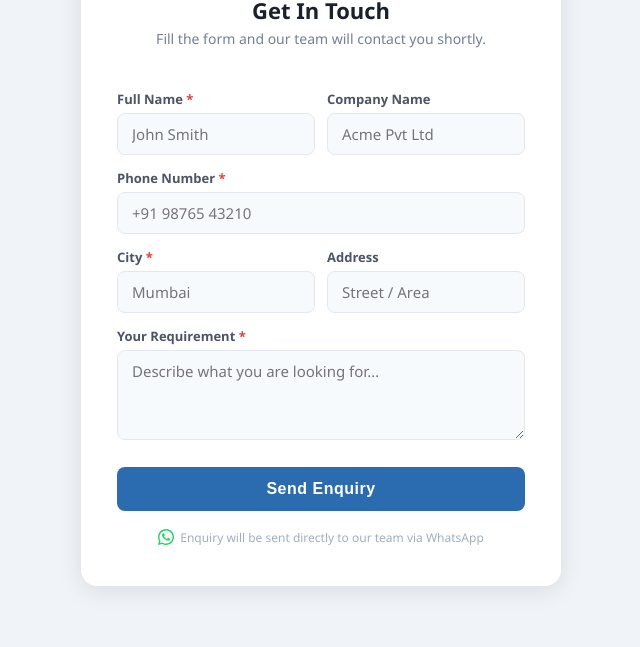
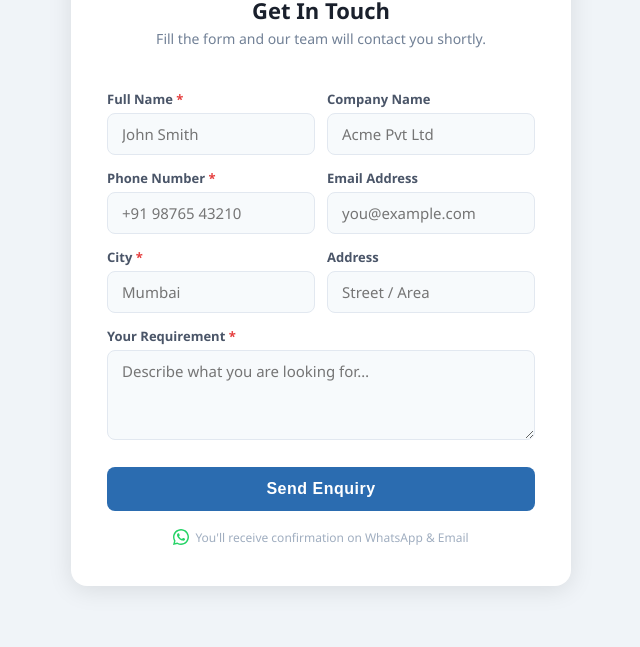
Before and after one commit to khushbuchuahan3/Whatsup-Lead-Notification-System, a website: page public/index.html in a window 1280 px wide. Shown: the part 153-800 px from the top of the page, without its empty margins (319-959 px from the left). Drawn offline with Linux system fonts and the light colour scheme.

Commit message:
Update public/index.html

```diff
--- a/public/index.html
+++ b/public/index.html
@@ -6,7 +6,6 @@
   <title>Contact Us</title>
   <style>
     * { box-sizing: border-box; margin: 0; padding: 0; }
-
     body {
       min-height: 100vh;
       background: #f0f4f8;
@@ -16,117 +15,49 @@
       font-family: 'Segoe UI', Arial, sans-serif;
       padding: 24px 16px;
     }
-
     .card {
       background: #fff;
       border-radius: 16px;
       box-shadow: 0 4px 24px rgba(0,0,0,0.10);
       padding: 40px 36px;
       width: 100%;
-      max-width: 480px;
+      max-width: 500px;
     }
-
-    .logo {
-      text-align: center;
-      margin-bottom: 8px;
-      font-size: 28px;
+    .logo { text-align: center; margin-bottom: 8px; font-size: 28px; }
+    h1 { text-align: center; font-size: 22px; color: #1a202c; margin-bottom: 4px; }
+    .subtitle { text-align: center; color: #718096; font-size: 14px; margin-bottom: 28px; }
+    label {
+      display: block; font-size: 13px; font-weight: 600;
+      color: #4a5568; margin-bottom: 5px; margin-top: 14px;
     }
-
-    h1 {
-      text-align: center;
-      font-size: 22px;
-      color: #1a202c;
-      margin-bottom: 4px;
+    label span { color: #e53e3e; }
+    input, textarea {
+      width: 100%; padding: 10px 14px;
+      border: 1.5px solid #e2e8f0; border-radius: 8px;
+      font-size: 15px; color: #2d3748; background: #f7fafc;
+      transition: border 0.2s; outline: none; font-family: inherit;
     }
-
-    .subtitle {
-      text-align: center;
-      color: #718096;
-      font-size: 14px;
-      margin-bottom: 28px;
+    input:focus, textarea:focus { border-color: #4299e1; background: #fff; }
+    textarea { resize: vertical; min-height: 90px; }
+    .row { display: grid; grid-template-columns: 1fr 1fr; gap: 12px; }
+    button {
+      width: 100%; margin-top: 22px; padding: 13px;
+      background: #2b6cb0; color: #fff; font-size: 16px;
+      font-weight: 700; border: none; border-radius: 8px;
+      cursor: pointer; letter-spacing: 0.5px; transition: background 0.2s;
     }
-
-    label {
-      display: block;
-      font-size: 13px;
-      font-weight: 600;
-      color: #4a5568;
-      margin-bottom: 5px;
-      margin-top: 14px;
-    }
-
-    label span { color: #e53e3e; }
-
-    input, textarea {
-      width: 100%;
-      padding: 10px 14px;
-      border: 1.5px solid #e2e8f0;
-      border-radius: 8px;
-      font-size: 15px;
-      color: #2d3748;
-      background: #f7fafc;
-      transition: border 0.2s;
-      outline: none;
-      font-family: inherit;
-    }
-
-    input:focus, textarea:focus {
-      border-color: #4299e1;
-      background: #fff;
-    }
-
-    textarea {
-      resize: vertical;
-      min-height: 90px;
-    }
-
-    .row {
-      display: grid;
-      grid-template-columns: 1fr 1fr;
-      gap: 12px;
-    }
-
-    button {
-      width: 100%;
-      margin-top: 22px;
-      padding: 13px;
-      background: #2b6cb0;
-      color: #fff;
-      font-size: 16px;
-      font-weight: 700;
-      border: none;
-      border-radius: 8px;
-      cursor: pointer;
-      letter-spacing: 0.5px;
-      transition: background 0.2s;
-    }
-
     button:hover { background: #2c5282; }
     button:disabled { background: #90cdf4; cursor: not-allowed; }
-
     .toast {
-      display: none;
-      margin-top: 16px;
-      padding: 12px 16px;
-      border-radius: 8px;
-      font-size: 14px;
-      font-weight: 500;
-      text-align: center;
+      display: none; margin-top: 16px; padding: 12px 16px;
+      border-radius: 8px; font-size: 14px; font-weight: 500; text-align: center;
     }
-
     .toast.success { background: #c6f6d5; color: #276749; display: block; }
     .toast.error   { background: #fed7d7; color: #9b2c2c; display: block; }
-
     .wa-badge {
-      display: flex;
-      align-items: center;
-      justify-content: center;
-      gap: 6px;
-      margin-top: 18px;
-      font-size: 12px;
-      color: #a0aec0;
+      display: flex; align-items: center; justify-content: center;
+      gap: 6px; margin-top: 18px; font-size: 12px; color: #a0aec0;
     }
-
     .wa-badge svg { width: 16px; height: 16px; }
   </style>
 </head>
@@ -149,8 +80,16 @@
         </div>
       </div>
 
-      <label for="phone">Phone Number <span>*</span></label>
-      <input type="tel" id="phone" placeholder="+91 98765 43210" required />
+      <div class="row">
+        <div>
+          <label for="phone">Phone Number <span>*</span></label>
+          <input type="tel" id="phone" placeholder="+91 98765 43210" required />
+        </div>
+        <div>
+          <label for="email">Email Address</label>
+          <input type="email" id="email" placeholder="you@example.com" />
+        </div>
+      </div>
 
       <div class="row">
         <div>
@@ -167,7 +106,6 @@
       <textarea id="requirement" placeholder="Describe what you are looking for…" required></textarea>
 
       <button type="submit" id="submitBtn">Send Enquiry</button>
-
       <div class="toast" id="toast"></div>
 
       <div class="wa-badge">
@@ -175,15 +113,15 @@
           <path d="M17.472 14.382c-.297-.149-1.758-.867-2.03-.967-.273-.099-.471-.148-.67.15-.197.297-.767.966-.94 1.164-.173.199-.347.223-.644.075-.297-.15-1.255-.463-2.39-1.475-.883-.788-1.48-1.761-1.653-2.059-.173-.297-.018-.458.13-.606.134-.133.298-.347.446-.52.149-.174.198-.298.298-.497.099-.198.05-.371-.025-.52-.075-.149-.669-1.612-.916-2.207-.242-.579-.487-.5-.669-.51-.173-.008-.371-.01-.57-.01-.198 0-.52.074-.792.372-.272.297-1.04 1.016-1.04 2.479 0 1.462 1.065 2.875 1.213 3.074.149.198 2.096 3.2 5.077 4.487.709.306 1.262.489 1.694.625.712.227 1.36.195 1.871.118.571-.085 1.758-.719 2.006-1.413.248-.694.248-1.289.173-1.413-.074-.124-.272-.198-.57-.347z"/>
           <path d="M12 0C5.373 0 0 5.373 0 12c0 2.125.557 4.118 1.527 5.845L0 24l6.335-1.502A11.946 11.946 0 0012 24c6.627 0 12-5.373 12-12S18.627 0 12 0zm0 21.818a9.818 9.818 0 01-5.007-1.371l-.36-.214-3.727.883.934-3.613-.235-.372A9.818 9.818 0 1112 21.818z"/>
         </svg>
-        Enquiry will be sent directly to our team via WhatsApp
+        You'll receive confirmation on WhatsApp &amp; Email
       </div>
 
     </form>
   </div>
 
   <script>
-    const form = document.getElementById('leadForm');
-    const btn  = document.getElementById('submitBtn');
+    const form  = document.getElementById('leadForm');
+    const btn   = document.getElementById('submitBtn');
     const toast = document.getElementById('toast');
 
     form.addEventListener('submit', async (e) => {
@@ -194,6 +132,7 @@
       const name        = document.getElementById('name').value.trim();
       const company     = document.getElementById('company').value.trim();
       const phone       = document.getElementById('phone').value.trim();
+      const email       = document.getElementById('email').value.trim();
       const city        = document.getElementById('city').value.trim();
       const address     = document.getElementById('address').value.trim();
       const requirement = document.getElementById('requirement').value.trim();
@@ -211,18 +150,12 @@
         const res = await fetch('/api/leads', {
           method: 'POST',
           headers: { 'Content-Type': 'application/json' },
-          body: JSON.stringify({ name, company, phone, city, address, requirement })
+          body: JSON.stringify({ name, company, phone, email, city, address, requirement })
         });
         const data = await res.json();
-
-        if (data.success) {
-          toast.textContent = '✅ ' + data.message;
-          toast.className = 'toast success';
-          form.reset();
-        } else {
-          toast.textContent = '❌ ' + data.message;
-          toast.className = 'toast error';
-        }
+        toast.textContent = (data.success ? '✅ ' : '❌ ') + data.message;
+        toast.className = 'toast ' + (data.success ? 'success' : 'error');
+        if (data.success) form.reset();
       } catch {
         toast.textContent = '❌ Network error. Please try again.';
         toast.className = 'toast error';
```
